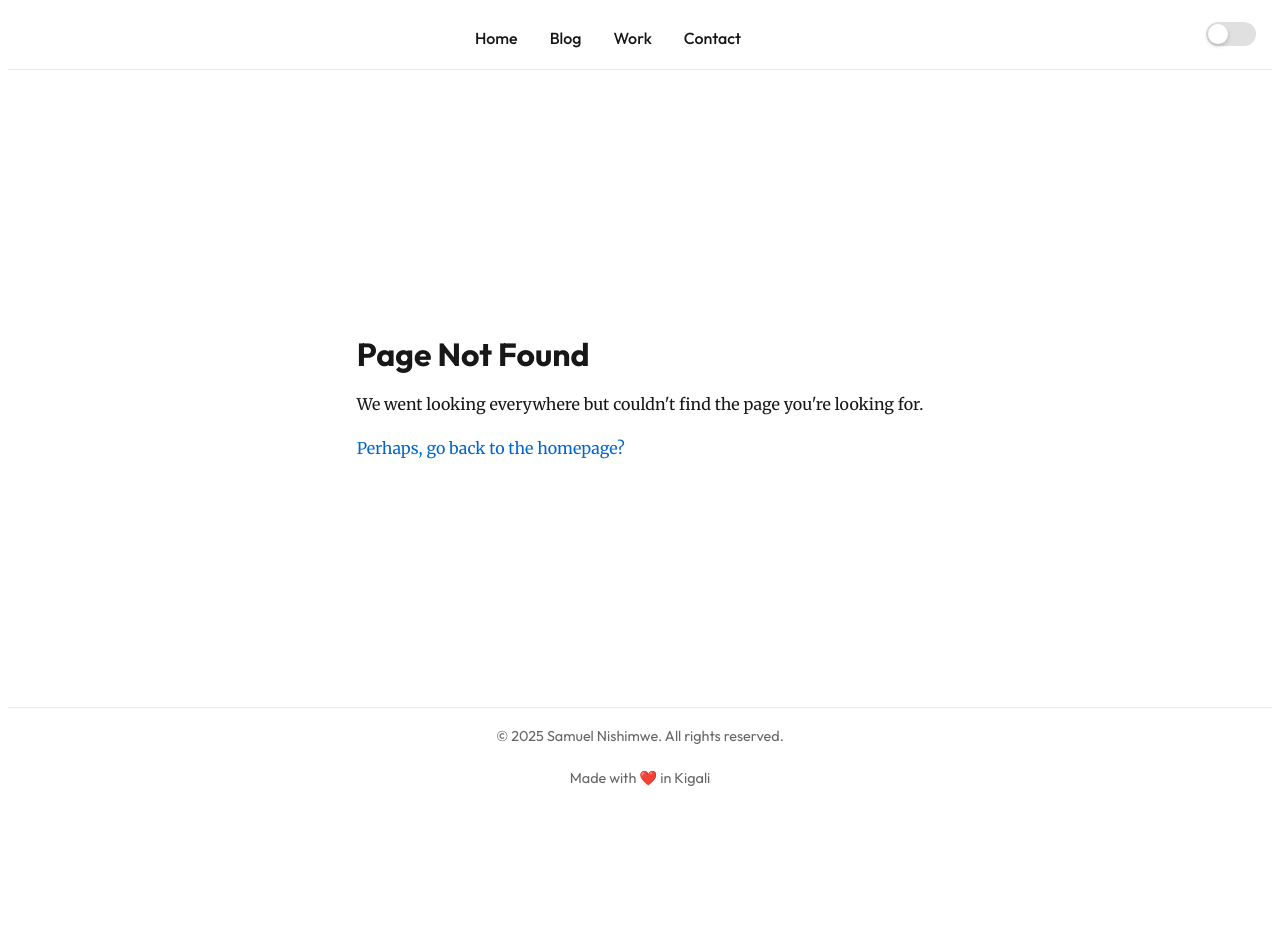
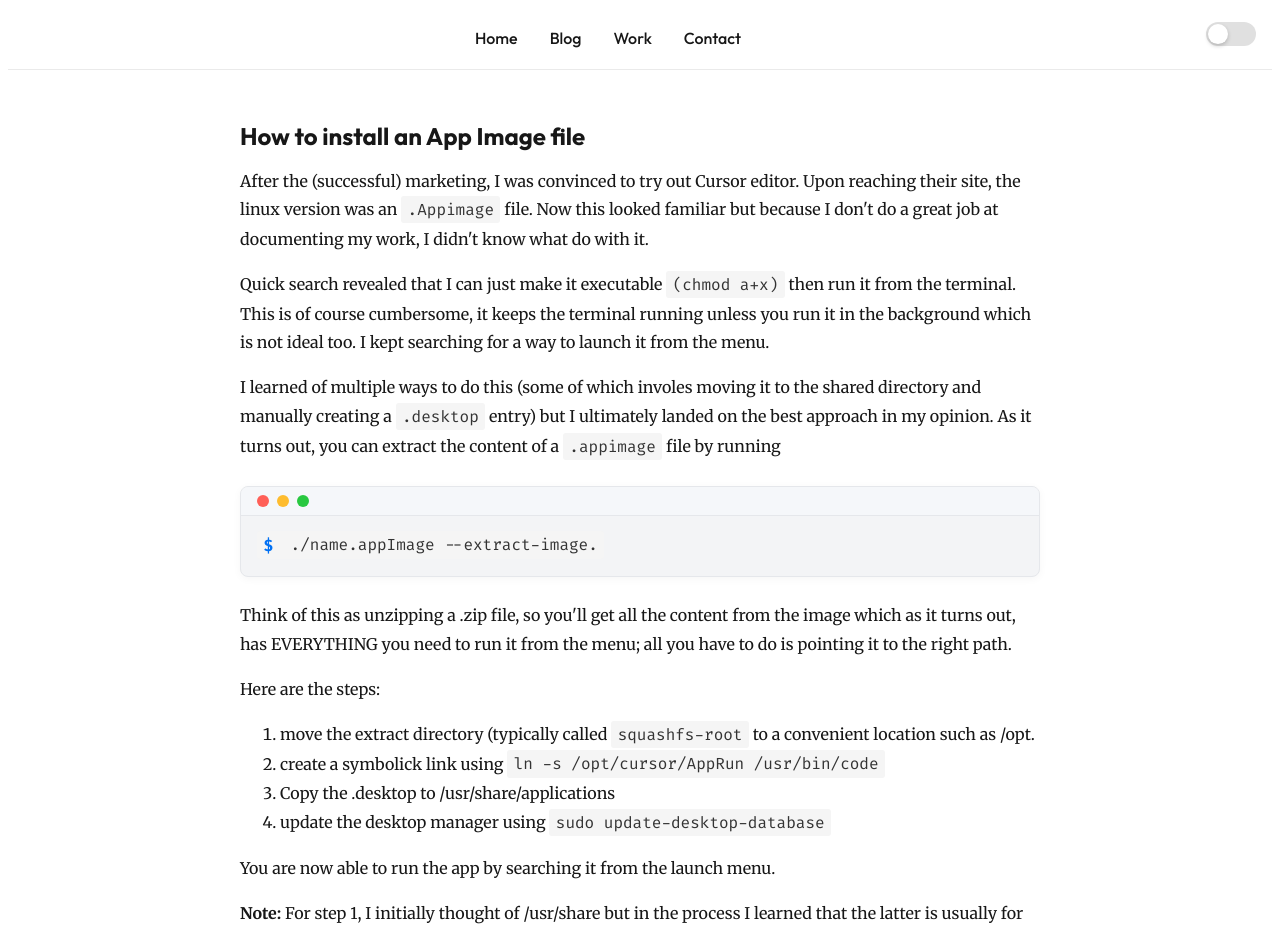
Before and after one commit to ceelogre/presence, a Next.js app: page /blog/howto/app-image-install in a window 1280 px wide. Before the commit this address had no page. Shown: the top 932 px of the page. Before the commit the page ends 816 px from the top, so only its background shows below. Built offline with nearby package versions, Linux system fonts and the light colour scheme.

Commit message:
Feat app image (#147)
* feat: add lana

* feat:(WIP) add app image article

* feat: add app image article

* fix: linting

* feat: add route

```diff
--- /dev/null
+++ b/src/app/blog/howto/app-image-install/page.tsx
@@ -0,0 +1,33 @@
+import { createMetadata } from '@/lib/metadata';
+import TerminalBlock from '@/components/TerminalBlock'
+
+export const metadata = createMetadata({
+  title: "Installing an app image ",
+  description: "How to install an app image file ",
+});
+
+const solution = "Here are the steps:"
+const AppImage = () => {
+    return (
+        <div>
+      <h2> How to install an App Image file</h2>
+            <p>
+                After the (successful) marketing, I was convinced to try out Cursor editor. Upon reaching their site, the linux version was an <code>.Appimage</code> file. Now this looked familiar but because I don&apos;t do a great job at documenting my work, I didn&apos;t know what do with it. </p><p>Quick search revealed that I can just make it executable <code>(chmod a+x)</code> then run it from the terminal. This is of course cumbersome, it keeps the terminal running unless you run it in the background which is not ideal too. I kept searching for a way to launch it from the menu.</p>
+                I learned of multiple ways to do this (some of which involes moving it to the shared directory and manually creating a <code>.desktop</code> entry) but I ultimately landed on the best approach in my opinion. As it turns out, you can extract the content of a <code>.appimage</code> file by running
+                <TerminalBlock>./name.appImage --extract-image.</TerminalBlock> Think of this as unzipping a .zip file, so you&apos;ll get all the content from the image which as it turns out, has EVERYTHING you need to run it from the menu; all you have to do is pointing it to the right path.
+                <p>{solution}</p>
+                    <ol>
+                        <li> move the extract directory (typically called <code>squashfs-root</code> to a convenient location such as /opt. </li>
+                    <li> create a symbolick link using <code>ln -s /opt/cursor/AppRun /usr/bin/code</code> </li>
+                    <li> Copy the .desktop to /usr/share/applications</li>
+                    <li> update the desktop manager using <code>sudo update-desktop-database</code></li>
+                    </ol>
+                    <p>You are now able to run the app by searching it from the launch menu.</p>
+<p><b>Note:</b> For step 1, I initially thought of /usr/share but in the process I learned that the latter is usually for standard linux filesystem hierarchy (FHS), docs, man pages and desktop entries while the former is for add-ons (think tomcat). </p>
+
+                </div>
+    )
+}
+
+
+export default AppImage
--- a/src/app/blog/page.tsx
+++ b/src/app/blog/page.tsx
@@ -65,6 +65,12 @@ export default function Blog() {
       title: 'Date updating with static builds',
       description: "How to update dates when using build tools",
       href: "/blog/builds-date-handling"
+    },
+    {
+      title: "Installing .appImage file",
+      description: "How to install an app image file",
+      href: "/blog/howto/app-image-install"
+
     }
   ];
 
```
Also changed, not shown: 1 other file (tests, documents, lock files or other folders).
